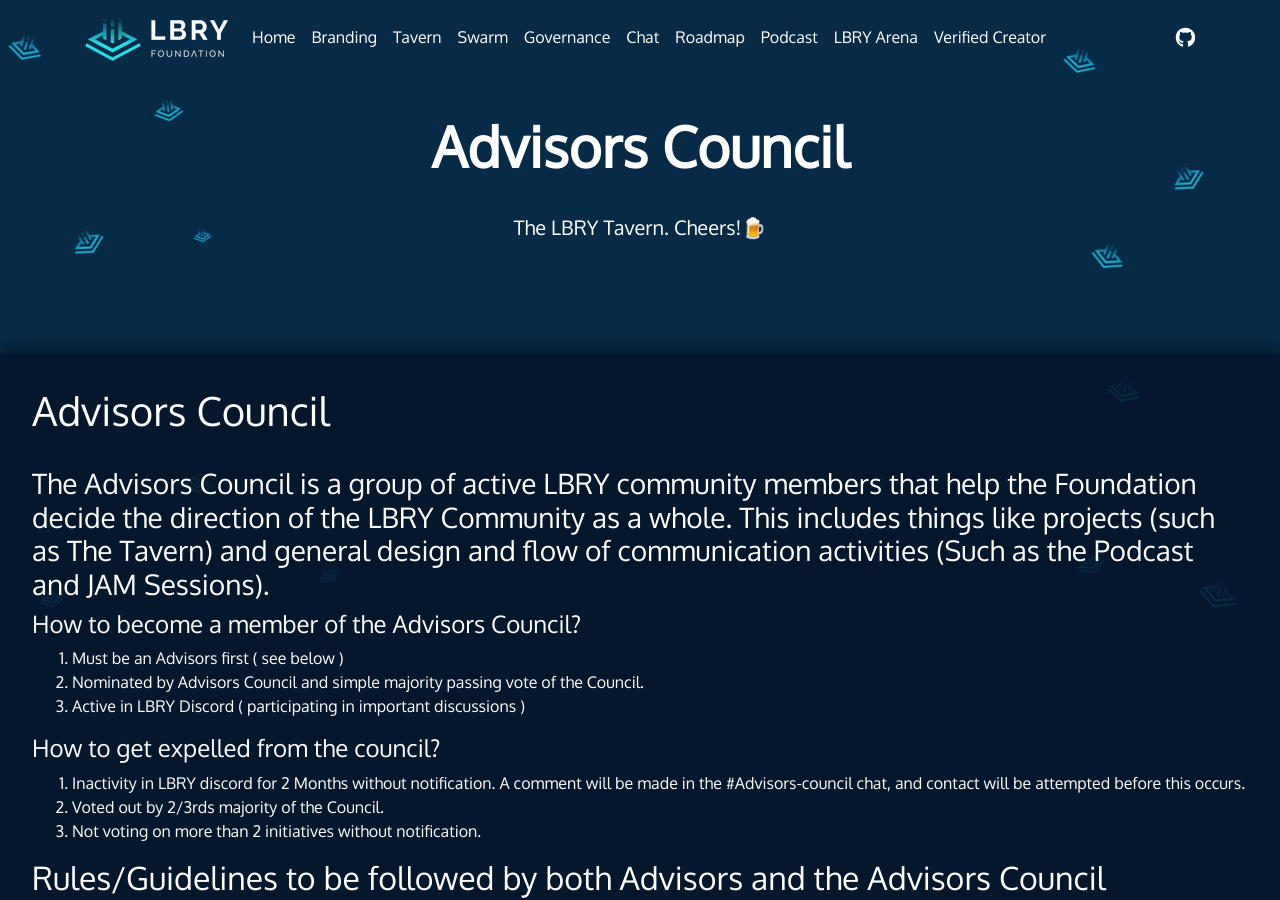
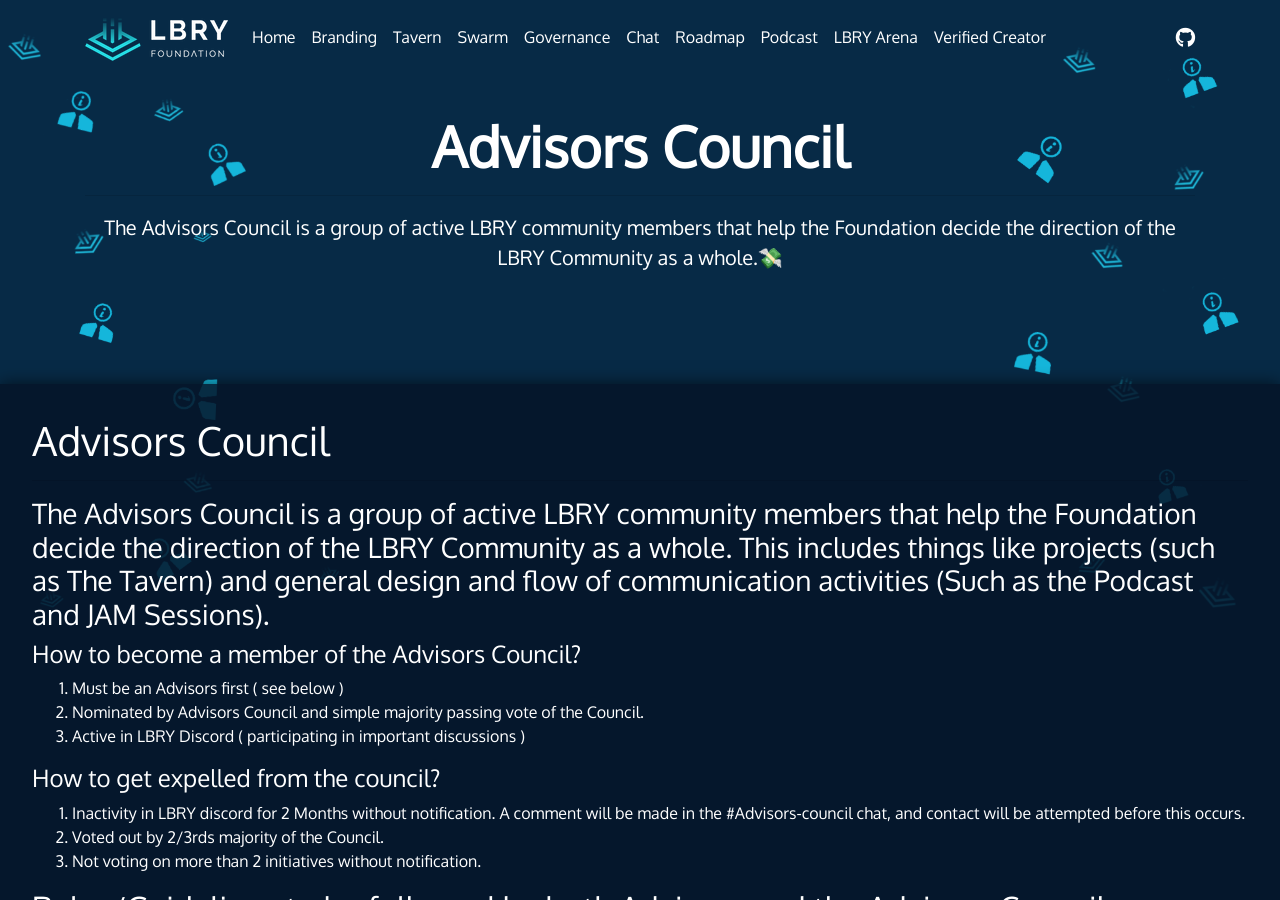
Before and after one commit to LBRYFoundation/lbryorg, a Jekyll site: the page built from pages/advisors.md, in a window 1280 px wide and 900 px high. Built offline with Jekyll 4.4.1, drawn with Linux system fonts in a browser that asks for light colours.

Commit message:
link the background art and meta image

```diff
--- a/pages/advisors.md
+++ b/pages/advisors.md
@@ -1,8 +1,8 @@
 ---
 title : Advisors Council
-subhead : The LBRY Tavern. Cheers!🍺
-bg-image : "../img/foundation-background-art.png"
-meta-image : "https://lbry.org/img/home-page-meta-img.png"
+subhead : The Advisors Council is a group of active LBRY community members that help the Foundation decide the direction of the LBRY Community as a whole.💸
+bg-image : "../img/foundation-advisors-background-art.png"
+meta-image : "https://lbry.org/img/advisors-page-meta-img.png"
 layout : default
 permalink : /advisors/
 ---
```
